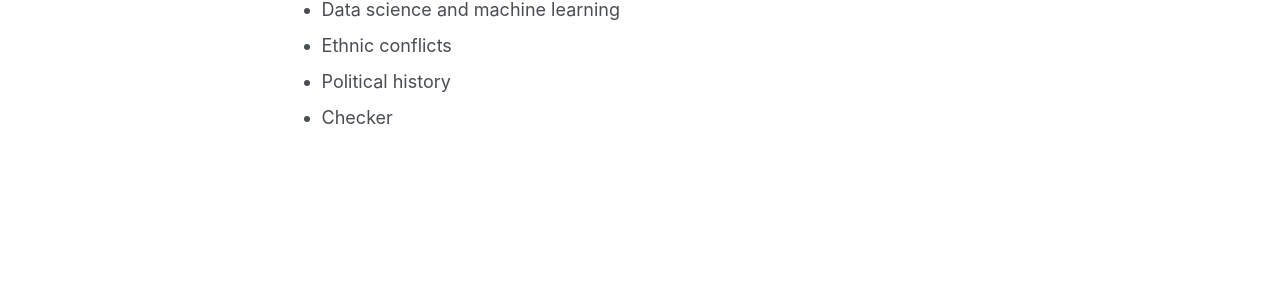
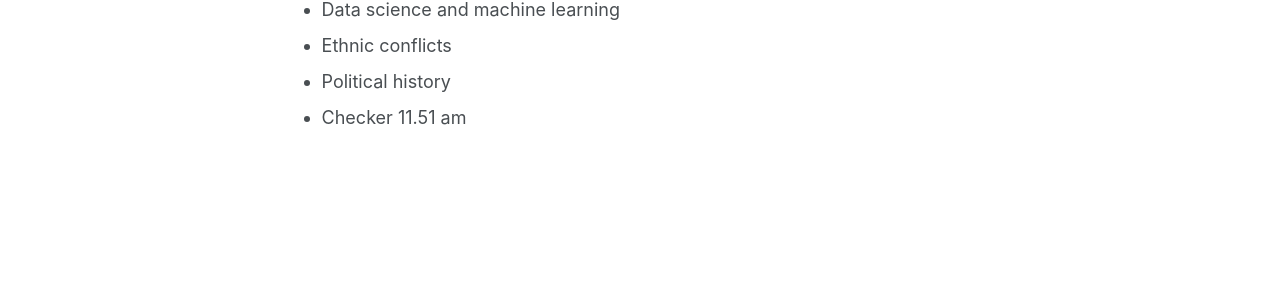
Before and after one commit to alejandroaisam/alejandroaisam.github.io, a Jekyll site: the page built from _pages/about.md, in a window 1280 px wide and 1086 px high. Shown: the part 556-856 px from the top of the window. Built offline with Jekyll 4.4.1, drawn with Linux system fonts in a browser that asks for light colours; some web fonts are replaced; a script that is not in the unit is left out.

```diff
--- a/_pages/about.md
+++ b/_pages/about.md
@@ -18,4 +18,4 @@ My primary academic interest is the study of protest events through image analys
 - Data science and machine learning
 - Ethnic conflicts
 - Political history
-- Checker
+- Checker 11.51 am
```
Also changed, not shown: images/favicon.svg (added), 2 other files.
